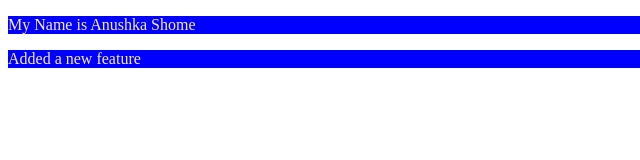
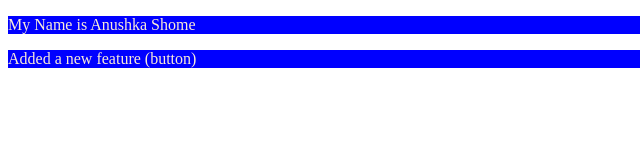
Before and after one commit to Anushka-Shome123/Localrepo, a plain HTML site: page index.html in a window 1280 px wide. Shown: the full height of the page, 0-640 px from the left. Drawn offline with Linux system fonts and the light colour scheme.

```diff
--- a/index.html
+++ b/index.html
@@ -8,6 +8,6 @@
 </head>
 <body>
     <p>My Name is Anushka Shome</p>
-    <p>Added a new feature</p>
+    <p>Added a new feature (button)</p>
 </body>
 </html>
```
